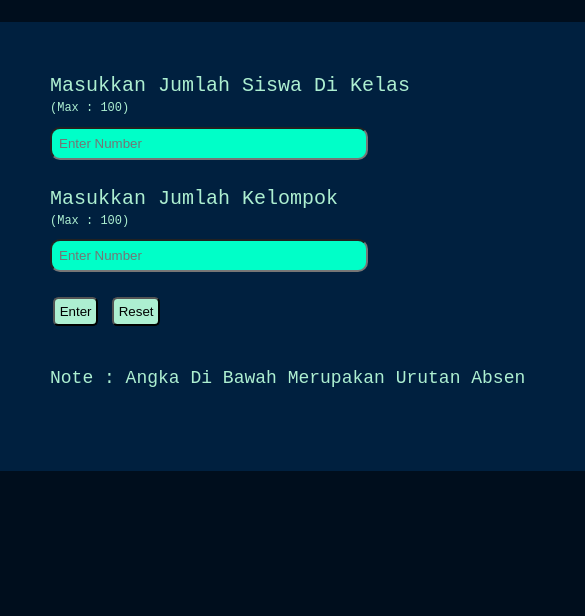
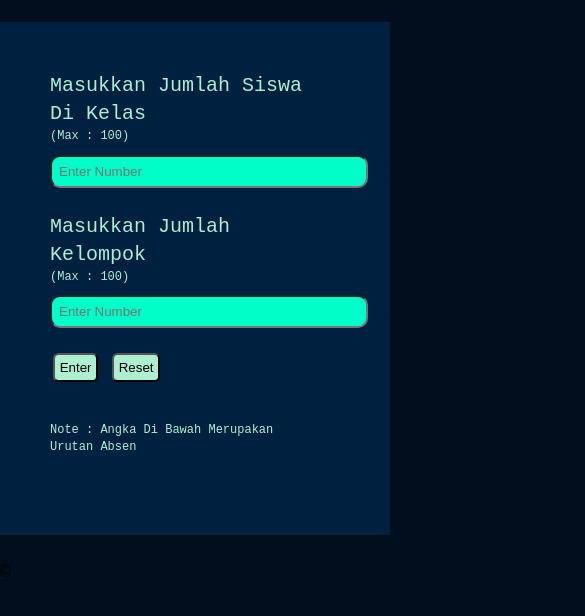
Before and after one commit to EchaApriliyanto/EchaApriliyanto.github.io, a plain HTML site: page index.html in a window 390 px wide. Shown: the part 154-770 px from the top of the page, 585 px wide, since content can reach past the window. Drawn offline with Linux system fonts and the light colour scheme.

Commit message:
Responsive problem fix

```diff
--- a/index.html
+++ b/index.html
@@ -25,6 +25,7 @@
         <div class="result"></div>
     </div>
 
+    <footer>&copy </footer>
 
 
 
--- a/style.css
+++ b/style.css
@@ -81,3 +81,24 @@
     color: #ADEFD1FF;
 
 }
+
+@media only screen and (max-width: 700px) {
+    body {
+        height: 100%;
+        width: 100%;
+    }
+
+    .note {
+        font-size: 12px;
+    }
+
+    .container {
+        width: 390px;
+
+    }
+
+    .kelompok {
+        font-size: 12px;
+        overflow-wrap: break-word;
+    }
+}
```
